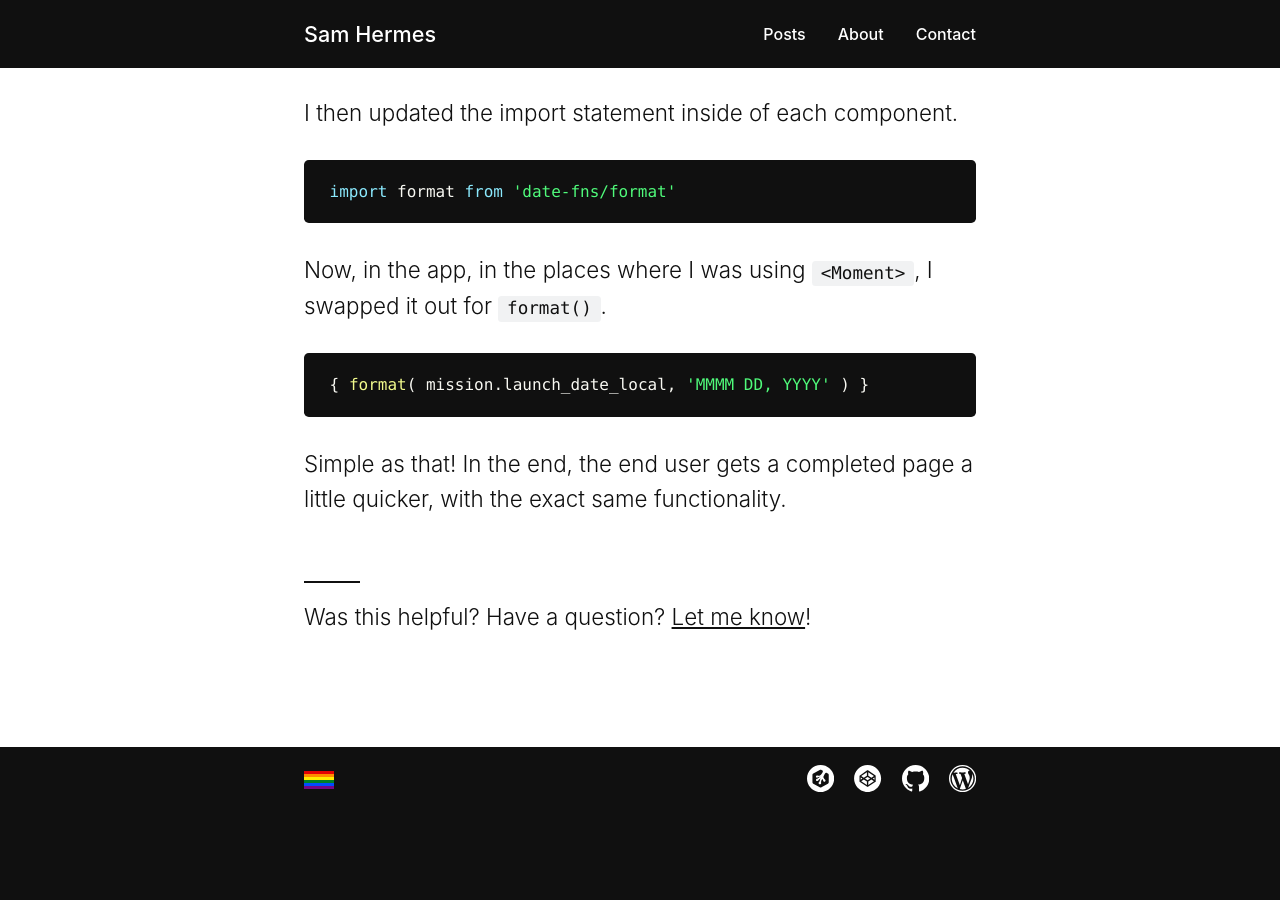
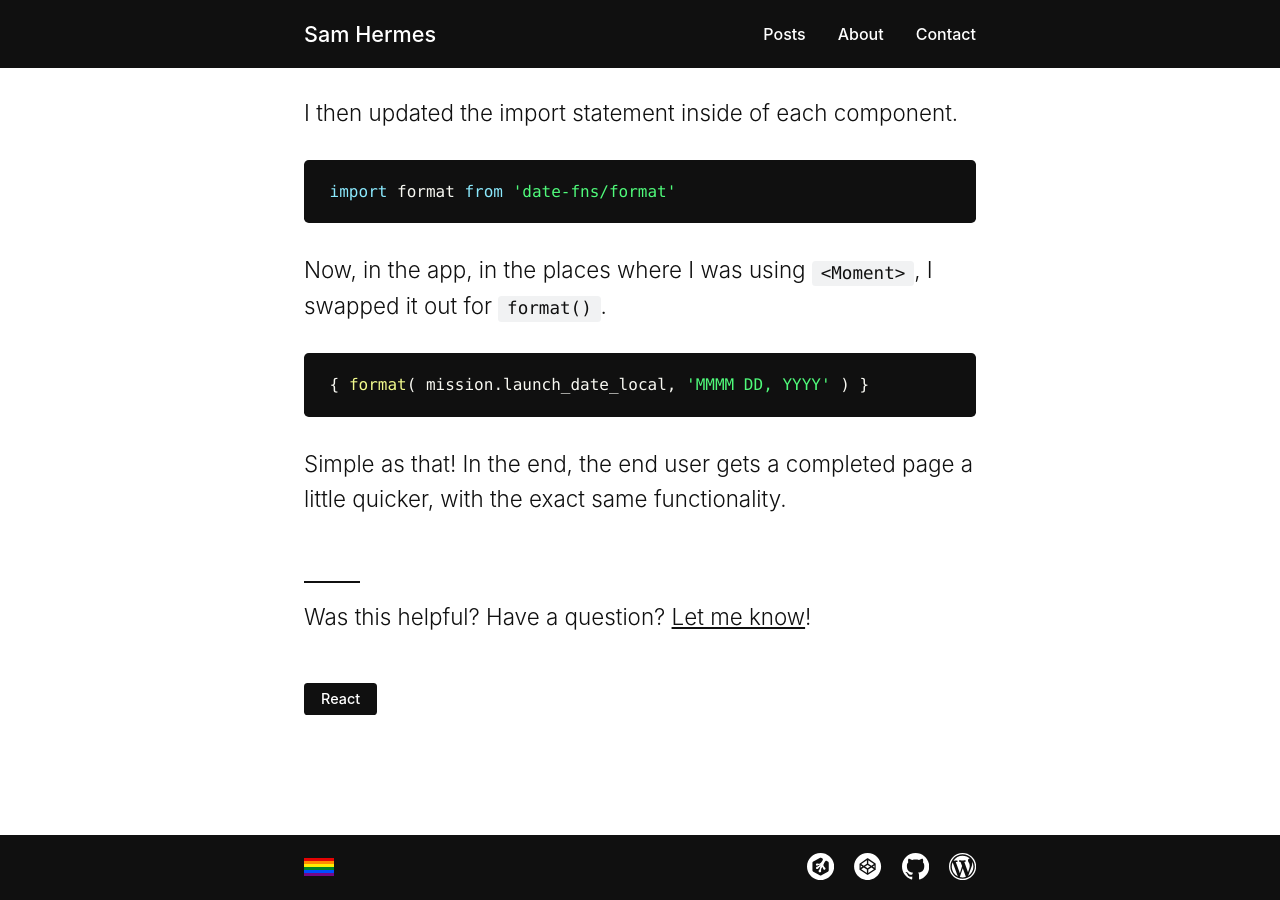
Before and after one commit to samhermes/samhermes.github.io, a Jekyll site: the page built from _posts/2018-11-15-replacing-moment-js-date-fns.markdown, in a window 1280 px wide and 900 px high, scrolled down 1136 px. Built offline with Jekyll 4.4.1, drawn with Linux system fonts in a browser that asks for light colours; before the commit the page ends 1948 px from its top, so only the background shows below that.

Commit message:
Updated Replacing Moment Js Date Fns

```diff
--- a/_posts/2018-11-15-replacing-moment-js-date-fns.markdown
+++ b/_posts/2018-11-15-replacing-moment-js-date-fns.markdown
@@ -1,8 +1,10 @@
 ---
 title: Replacing Moment.js with date-fns
 date: 2018-11-15 00:00:00 Z
+categories:
+- React
+custom_js: prism
 layout: post
-custom_js: prism
 ---
 
 In my [Next SpaceX Launch](https://samhermes.com/next-spacex-launch/) app, data is pulled from a [SpaceX API](https://github.com/r-spacex/SpaceX-API). It returns date and time information for each launch, which needs to be formatted before being displayed. When I started on this project, I quickly found Moment.js and determined that it could get the job done. It was easy to format a date with the following:
```
